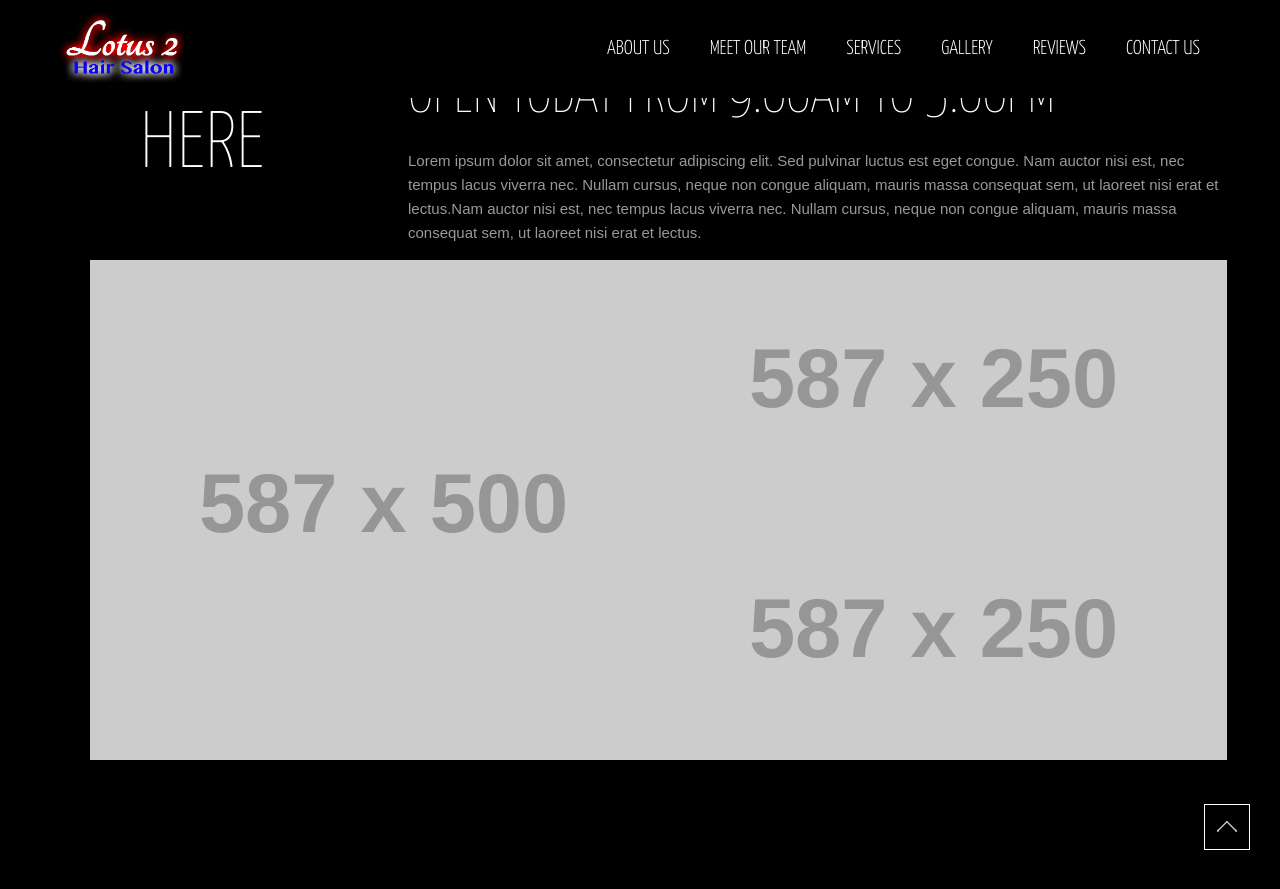
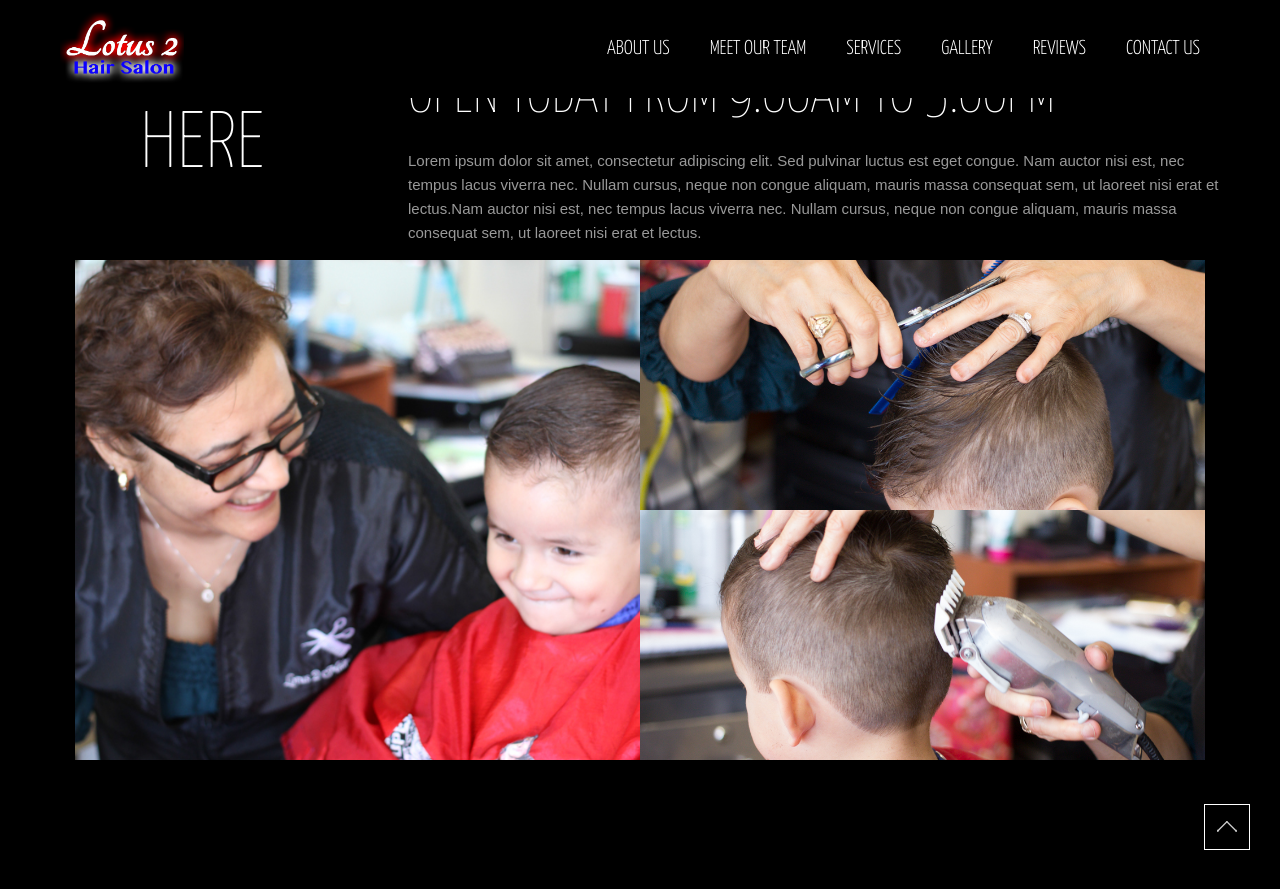
Before and after one commit to IsaiasJD/Lotus, a Jekyll site: the page built from index.html, in a window 1280 px wide and 900 px high, scrolled down 619 px. Shown: the top 889 px of the window. Built offline with Jekyll 4.4.1, drawn with Linux system fonts in a browser that asks for light colours; nearby versions of some CDN libraries; some of the changed text lies outside the part shown; grey boxes are pictures that could not be loaded.

Commit message:
added Meet The Team cards.  Added images to About Us

```diff
--- a/_includes/our-team.html
+++ b/_includes/our-team.html
@@ -4,15 +4,15 @@
             <div class="col-sm-12 layout-padding">
                 <h2 class="center">Meet our Expert Stylists</h2>
                 <div class="center ourteamd">
-                    <p>Lorem ipsum dolor sit amet, consectetur adipiscing elit. Sed pulvinar luctus est eget congue. Nam auctor nisi est, nec tempus lacus viverra nec. Nullam cursus, neque non congue aliquam, mauris massa consequat sem, ut laoreet nisi erat
-                        et lectus. Nullam non neque eros. Pellentesque nec vulputate eros.</p>
+                    <p>Whether it is a special occasion or a revitalization, we pride ourselves in the ability to provide the ultimate
+                 salon experience with the help of our dedicated team of experts.</p>
                 </div>
             </div>
             <div class="col-xs-12 layout-padding">
                 <div class="responsive">
                   {% for member in site.data.team %}
-                    <div>
-                        <div class="third-effect">
+                    <div class="col-xs-12 col-sm-3 col-md-3 card-member">
+                        <div class="third-effect card-image">
                             {% if member.imagePath.size > 0 %}
                               <img src="{{member.imagePath}}" class="img-responsive" alt="Our Team">
                             {% else %}
@@ -21,14 +21,14 @@
                             {% if member.socialMedias.size > 0 %}
                             <div class="mask">
                               {% for platform in member.socialMedias %}
-                                <a class="{{platform.class}}" href="{{platform.link}}">{{platform.platform}}</a>
+                                <a class="{{platform.class}}" target="_blank" href="{{platform.link}}">{{platform.platform}}</a>
                               {% endfor %}
                             </div>
                             {% endif %}
                         </div>
-                        <div class="team">
-                            <h3 class="center">{{member.firstName}} {{member.lastName}}</h3>
-                            <p class="center">{{member.description}}</p>
+                        <div class="team card-content layout-padding">
+                            <h3 class="center member-name">{{member.firstName}} {{member.lastName}}</h3>
+                            <p class="center member-description">{{member.description}}</p>
                         </div>
                     </div>
                   {% endfor %}
--- a/_includes/slider.html
+++ b/_includes/slider.html
@@ -35,16 +35,10 @@
       </div>
     </div>
     <div class="row layout-padding">
-      <div class="col-xs-12">
-        <div class="col-sm-6 col-md-6 col-lg-6 col-padright-none wow fadeInLeft">
-          <img src="http://www.placehold.it/587x500" alt="Saloon" />
-        </div>
-        <div class="col-sm-6 col-md-6 col-lg-6 col-padleft-none wow fadeInRight">
-          <img src="http://www.placehold.it/587x250" alt="Saloon" />
-        </div>
-        <div class="col-sm-6 col-md-6 col-lg-6 col-padleft-none wow fadeInRight">
-          <img src="http://www.placehold.it/587x250" alt="Saloon" />
-        </div>
+      <div class="col-xs-12 image-grid">
+        <div class="col-sm-6 col-md-6 col-lg-6 col-padright-none wow fadeInLeft cell-1 image-fill" style="height: 500px; background-image:url('assets/images/Misc-1.jpg')"></div>
+        <div class="col-sm-6 col-md-6 col-lg-6 col-padleft-none wow fadeInRight cell-2 image-fill" style="height: 250px; background-image:url('assets/images/Misc-2.jpg')"></div>
+        <div class="col-sm-6 col-md-6 col-lg-6 col-padleft-none wow fadeInRight cell-3 image-fill" style="height: 250px; background-image:url('assets/images/Misc-4.jpg')"></div>
       </div>
     </div>
   </div>
--- a/_sass/_about-us.scss
+++ b/_sass/_about-us.scss
@@ -0,0 +1,16 @@
+#about-us {
+  .image-grid {
+    .cell-1{
+      height: 500px !important;
+      width: 587px;
+    }
+    .cell-2{
+      height: 250px;
+      width: 587px;
+    }
+    .cell-3{
+      height: 250px;
+      width: 587px;
+    }
+  }
+}
--- a/_sass/_helpers.scss
+++ b/_sass/_helpers.scss
@@ -18,7 +18,7 @@
   padding: 15px;
 }
 
-.no-padding{
+.no-padding {
   padding: 0;
 }
 
@@ -36,7 +36,7 @@
 }
 
 .text-uppercase {
-    text-transform: uppercase
+  text-transform: uppercase;
 }
 
 // background: bg-color bg-image position/bg-size bg-repeat bg-origin bg-clip bg-attachment initial|inherit;
@@ -45,8 +45,10 @@
 // background-image: url('')
 // background-repeat:
 //
-.image-fill{
+.image-fill {
   //background: url(../assets/images/laundry-saloon-large.gif) center no-repeat;
+  background-repeat: no-repeat;
+  background-position: center;
   overflow: hidden;
   background-size: cover;
 }
--- /dev/null
+++ b/_sass/_team.scss
@@ -0,0 +1,27 @@
+#meet-our-team {
+  .card-member {
+    height: 44rem;
+    border-radius: 0!important;
+    box-shadow: 0 2px 6px 0 rgba(0,0,0,.26);
+
+    .card-image {
+      img {
+        width: 100%;
+      }
+    }
+
+    .card-content {
+      background-color: #fff;
+      height: 100%;
+    }
+
+    .member-name {
+      color: rgba(0,0,0, .9);
+      font-weight: normal;
+    }
+
+    .member-description {
+      color: rgba(0,0,0, .75);
+    }
+  }
+}
```
Lines whose indentation alone changed are shown as unchanged.
